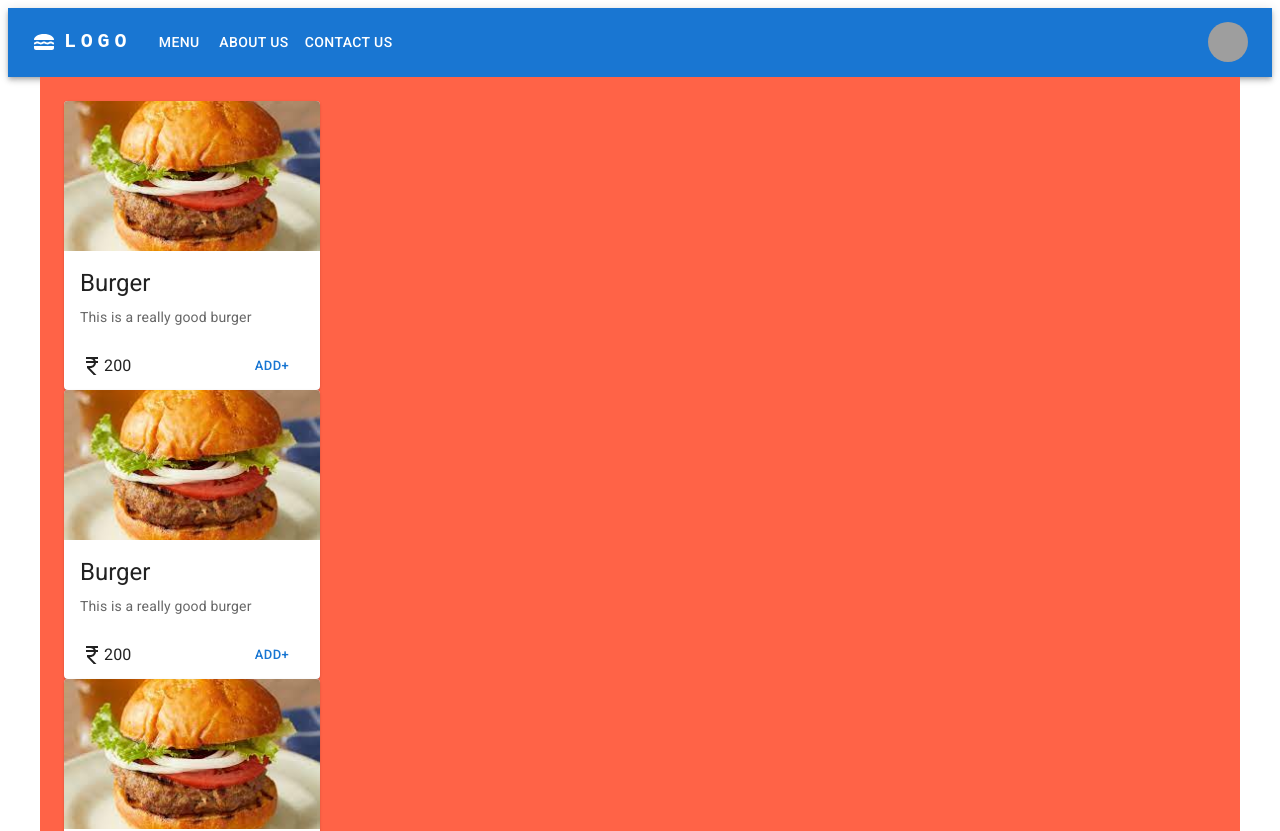
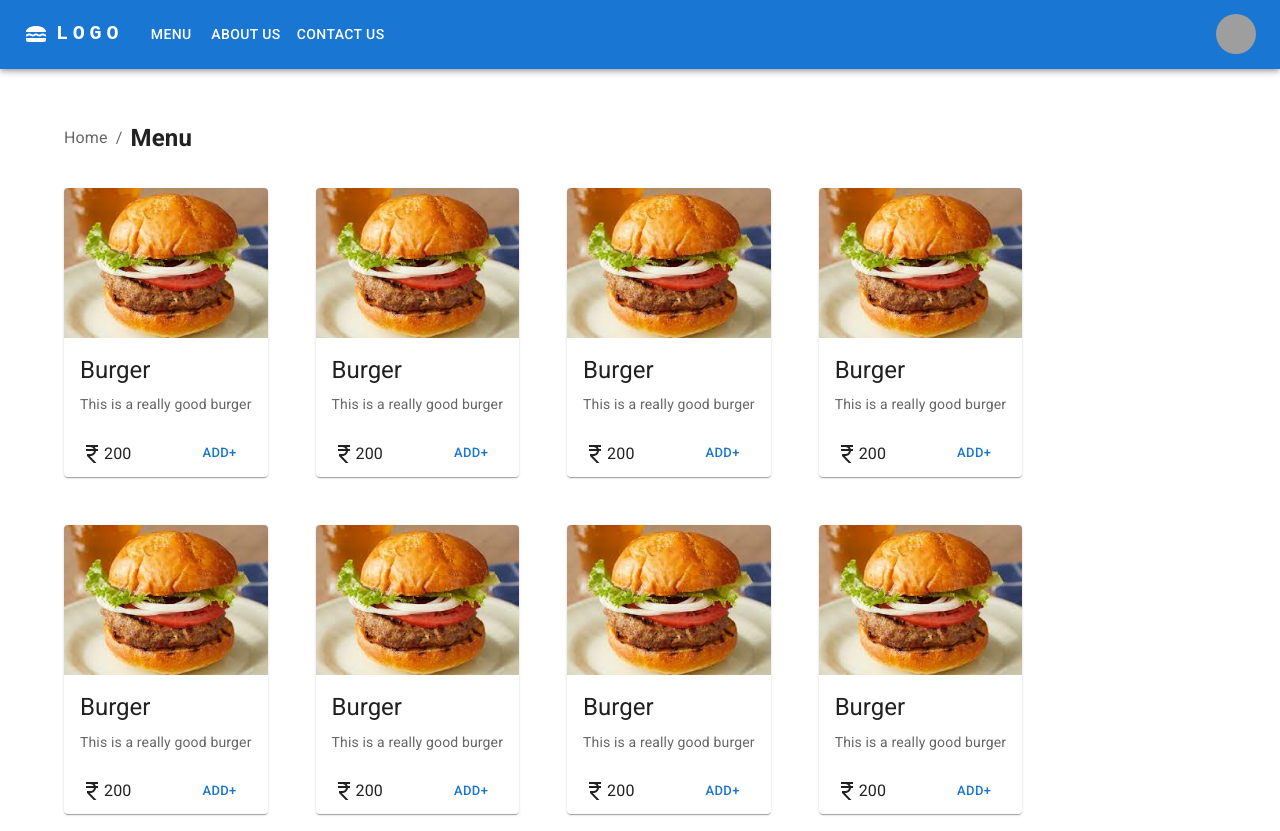
Before and after one commit to devDogra/driveThruAppFrontend, a React (Vite) app: page / in a window 1280 px wide. Shown: the top 831 px of the page. Built offline with nearby package versions, Linux system fonts and the light colour scheme; grey boxes are pictures that could not be loaded.

Commit message:
Create static menu page

```diff
--- a/src/App.jsx
+++ b/src/App.jsx
@@ -4,18 +4,40 @@ import Container from '@mui/material/Container'
 import Paper from '@mui/material/Paper'
 import Navbar from './components/Navbar/Navbar'
 import MenuItemCard from './components/MenuItemCard/MenuItemCard'
+import Grid from '@mui/material/Unstable_Grid2'
+import Breadcrumbs from '@mui/material/Breadcrumbs'
+import Link from '@mui/material/Link'
 
 function App() {
 
   return (
     <>
       <Navbar />
-      <Container sx={{ bgcolor: 'tomato', p:3}}>
+      <Container sx={{py:10}}>
+
+      <Breadcrumbs aria-label="breadcrumb" sx={{my:4}}>
+        <Link underline="hover" color="inherit" href="/">
+          Home
+        </Link>
+        <Typography color="text.primary" fontWeight={"bold"} fontSize={"150%"}>Menu</Typography>
+      </Breadcrumbs>
+
+        <Grid container spacing={6}>
+            {
+              new Array(20).fill((
+                <Grid xs={"auto"}>
+                  <MenuItemCard></MenuItemCard>
+                </Grid>
+              ))
+            }
+        </Grid>
+      </Container>
+
+      {/* <Container sx={{ bgcolor: 'tomato', p:3}}>
         <MenuItemCard></MenuItemCard>
         <MenuItemCard></MenuItemCard>
         <MenuItemCard></MenuItemCard>
-        <MenuItemCard></MenuItemCard>
-      </Container>
+      </Container> */}
     </>
   )
 }
--- a/src/components/Navbar/Navbar.jsx
+++ b/src/components/Navbar/Navbar.jsx
@@ -37,7 +37,7 @@ function Navbar() {
   };
 
   return (
-    <AppBar position="static">
+    <AppBar position="fixed">
       <Container maxWidth="xl">
         <Toolbar disableGutters>
           <LunchDiningIcon sx={{ display: { xs: 'none', md: 'flex' }, mr: 1 }} />
--- a/src/index.css
+++ b/src/index.css
@@ -0,0 +1,4 @@
+body {
+  /* margin: 0;  */
+  /* padding: 0;  */
+}
```
